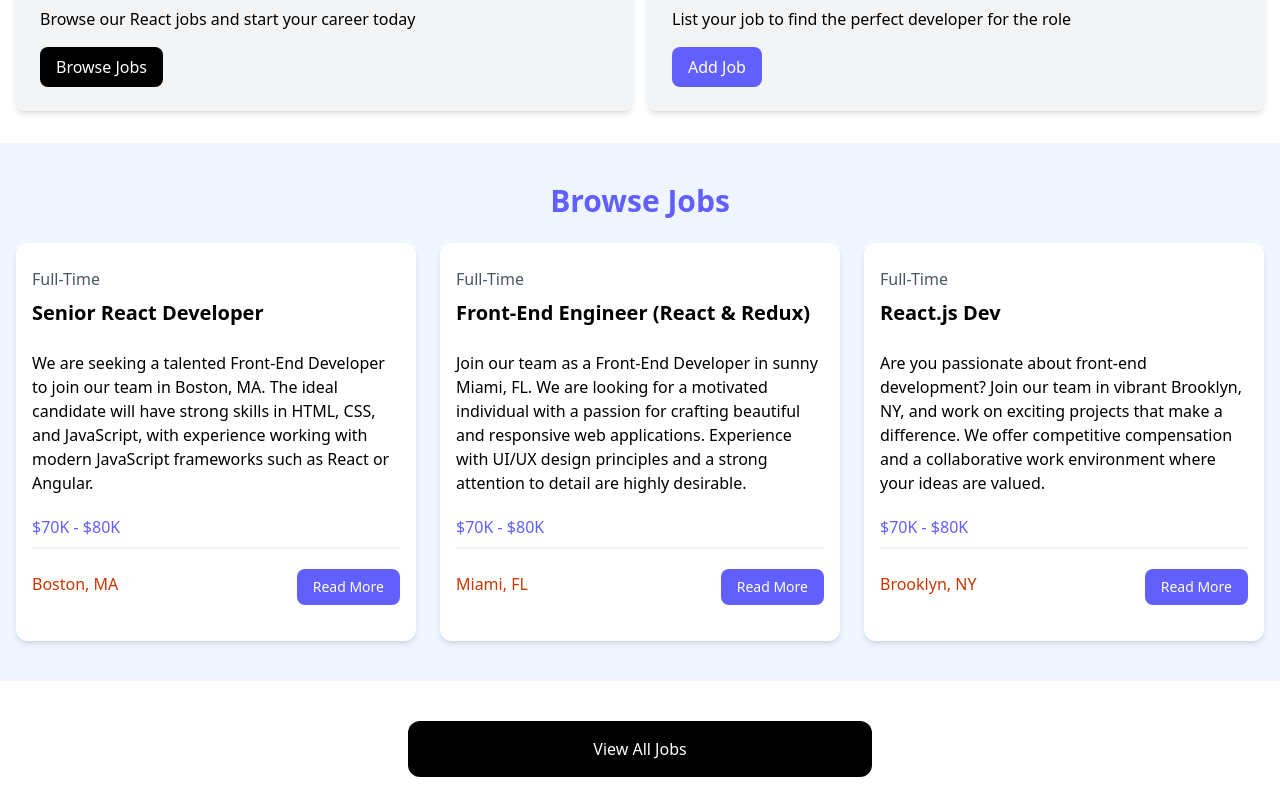
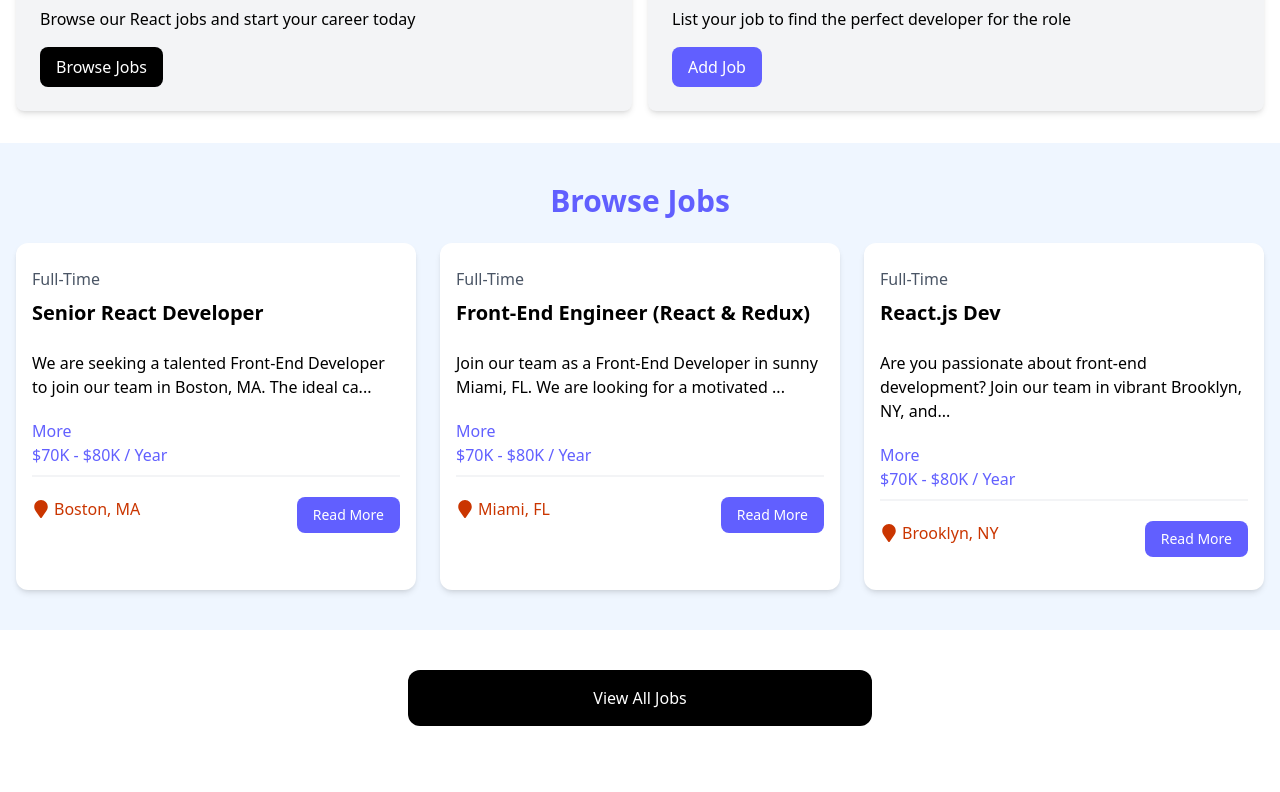
Before and after one commit to biruk1122/React-Static-Web, a React (Vite) app in the folder static-web/: page / in a window 1280 px wide. Shown: the part 466-1258 px from the top of the page. After the commit the page ends 1232 px from the top, so only its background shows below. Built offline with nearby package versions, Linux system fonts and the light colour scheme.

Commit message:
routing the pages

```diff
--- a/package.json
+++ b/package.json
@@ -1,6 +1,7 @@
 {
   "dependencies": {
     "@tailwindcss/vite": "^4.1.11",
+    "react-icons": "^5.5.0",
     "react-router-dom": "^7.7.1",
     "tailwindcss": "^4.1.11"
   }
--- a/static-web/src/App.jsx
+++ b/static-web/src/App.jsx
@@ -1,19 +1,22 @@
-import Hero from "./components/Hero"
-import HomeCards from "./components/HomeCards"
-import JobListings from "./components/JobListings"
-import NavBar from "./components/NavBar"
-import ViewAllJobs from "./components/ViewAllJobs"
+import {
+  Route,
+  createBrowserRouter,
+  createRoutesFromElements,
+  RouterProvider,
+} from "react-router-dom"
+import HomePage from "./pages/HomePage"
+import MainLayOut from "./pages/layouts/MainLayOut"
+
+const router = createBrowserRouter(
+  createRoutesFromElements(
+    <Route path="/" element={<MainLayOut />}>
+      <Route index element={<HomePage />} />
+    </Route>
+  )
+)
 
 function App() {
-  return (
-    <>
-      <NavBar />
-      <Hero />
-      <HomeCards />
-      <JobListings />
-      <ViewAllJobs />
-    </>
-  )
+  return <RouterProvider router={router} />
 }
 
 export default App
--- a/static-web/src/components/JobListing.jsx
+++ b/static-web/src/components/JobListing.jsx
@@ -1,4 +1,15 @@
+import { useState } from "react"
+import { FaMapMarker } from "react-icons/fa"
+
 function JobListing({ job }) {
+  const [showFullDescription, setShowFullDescription] = useState(false)
+
+  let description = job.description
+
+  if (!showFullDescription) {
+    description = description.substring(0, 90) + "..."
+  }
+
   return (
     <div className="bg-white rounded-xl shadow-md relative">
       <div className="p-4">
@@ -7,15 +18,22 @@
           <h3 className="text-xl font-bold">{job.title}</h3>
         </div>
 
-        <div className="mb-5">{job.description}</div>
+        <div className="mb-5">{description}</div>
 
-        <h3 className="text-indigo-500 mb-2">{job.salary}</h3>
+        <button
+          onClick={() => setShowFullDescription((prevState) => !prevState)}
+          className="text-indigo-500 hover:text-indigo-600 cursor-pointer"
+        >
+          {showFullDescription ? "Less" : "More"}
+        </button>
+
+        <h3 className="text-indigo-500 mb-2">{job.salary} / Year</h3>
 
         <div className="border border-gray-100 mb-5"></div>
 
         <div className="flex flex-col lg:flex-row justify-between mb-4">
           <div className="text-orange-700 mb-3">
-            <i className="fa-solid fa-location-dot text-lg"></i>
+            <FaMapMarker className="inline text-lg mb-1 mr-1" />
             {job.location}
           </div>
           <a
--- /dev/null
+++ b/static-web/src/pages/HomePage.jsx
@@ -0,0 +1,16 @@
+import Hero from "../components/Hero"
+import HomeCards from "../components/HomeCards"
+import JobListings from "../components/JobListings"
+import ViewAllJobs from "../components/ViewAllJobs"
+function HomePage() {
+  return (
+    <>
+      <Hero />
+      <HomeCards />
+      <JobListings />
+      <ViewAllJobs />
+    </>
+  )
+}
+
+export default HomePage
--- /dev/null
+++ b/static-web/src/pages/layouts/MainLayOut.jsx
@@ -0,0 +1,13 @@
+import { Outlet } from "react-router-dom"
+import NavBar from "../../components/NavBar"
+
+function MainLayOut() {
+  return (
+    <>
+      <NavBar />
+      <Outlet />
+    </>
+  )
+}
+
+export default MainLayOut
```
Also changed, not shown: 1 other file (tests, documents, lock files or other folders).
